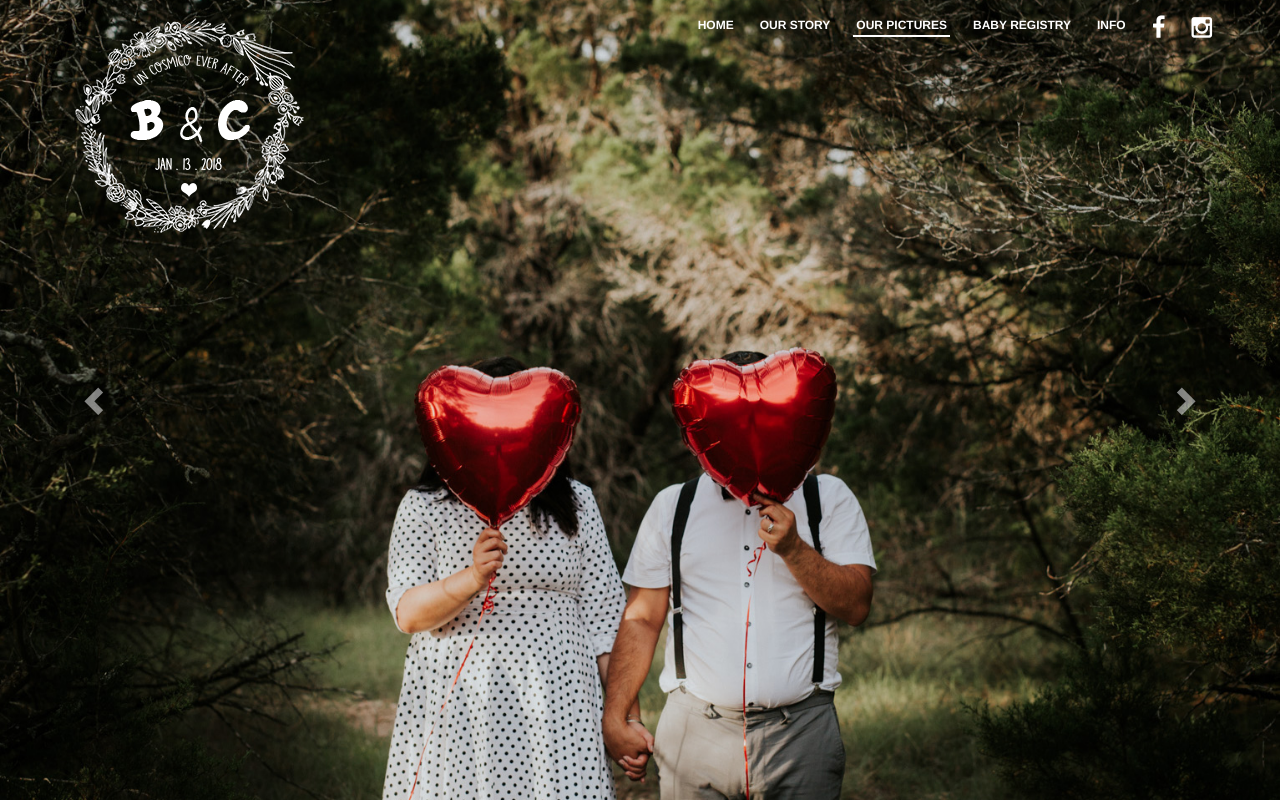
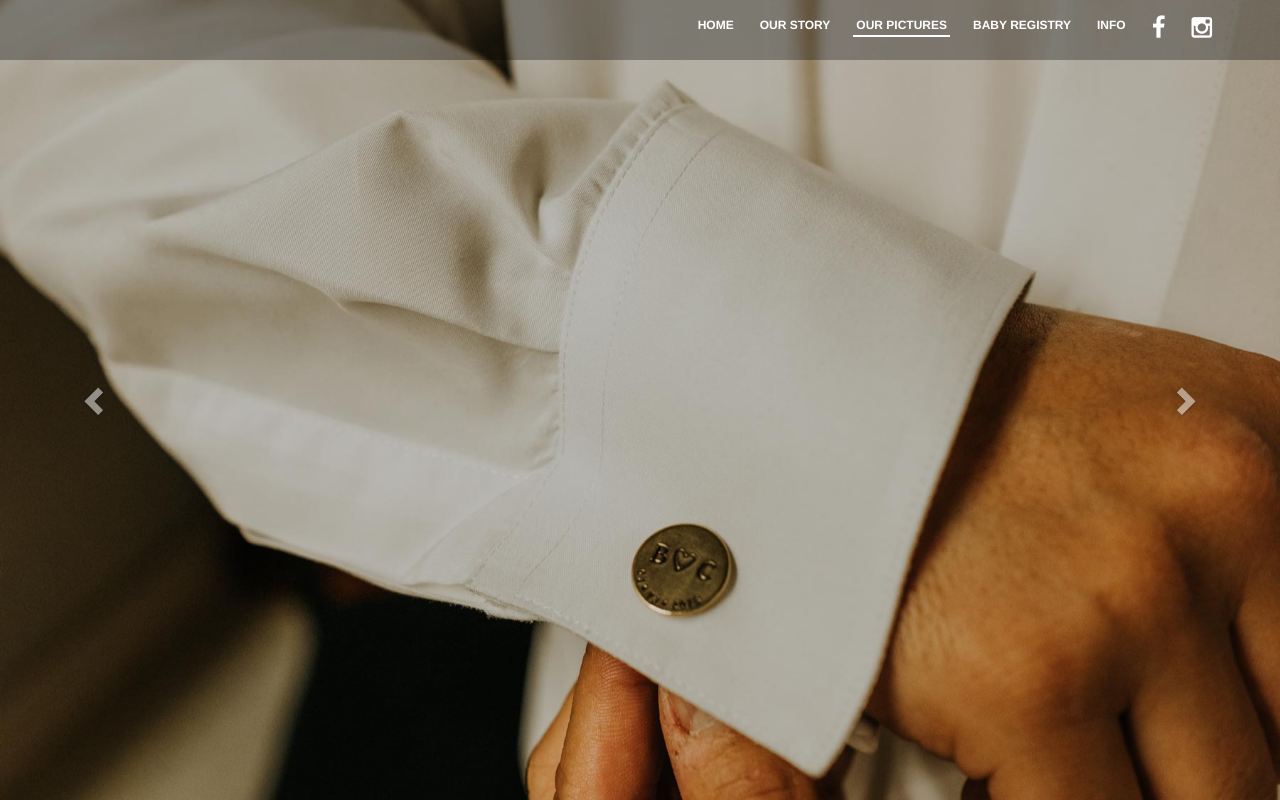
Before and after one commit to bradleygamboa/uncosmicoeverafter, a PHP site: page /photos.html in a window 1280 px wide. Run offline with PHP 8.4, Linux system fonts and the light colour scheme.

Commit message:
added wedding photos

```diff
--- a/app/assets/css/main.css
+++ b/app/assets/css/main.css
@@ -213,3 +213,6 @@ body {
 .black-nav li a{
   color: black!important;
 }
+.navbar{
+  background: rgba(0, 0, 0, 0.3);
+}
--- a/photos.html
+++ b/photos.html
@@ -27,14 +27,11 @@
     <div class="container">
       <div class="navbar-header">
         <button type="button" class="navbar-toggle" data-toggle="collapse" data-target="#main-nav">
-                    <span class="sr-only">Menu</span>
-                    <span class="icon-bar"></span>
-                    <span class="icon-bar"></span>
-                    <span class="icon-bar"></span>
-                </button>
-        <a href="index.html" class="navbar-brand">
-                    <img id="logo" class="img-responsive" src="app/assets/img/whitelogo.png" alt="Bradley and Cynthia Logo" />
-                </a>
+          <span class="sr-only">Menu</span>
+          <span class="icon-bar"></span>
+          <span class="icon-bar"></span>
+          <span class="icon-bar"></span>
+        </button>
       </div>
       <nav class="navbar-collapse collapse" id="main-nav" role="navigation">
         <ul class="nav navbar-nav navbar-right nav-text-light">
@@ -56,15 +53,43 @@
     <div class="carousel-inner">
       <div class="item active">
         <!-- Set the first background image using inline CSS below. -->
-        <div class="fill" style="background-image:url('app/assets/img/balloon.jpg');"></div>
+        <div class="fill" style="background-image:url('app/assets/img/our-pictures/wedding-1.jpg');"></div>
       </div>
       <div class="item">
         <!-- Set the second background image using inline CSS below. -->
-        <div class="fill" style="background-image:url('app/assets/img/dancing.jpg');"></div>
+        <div class="fill" style="background-image:url('app/assets/img/our-pictures/wedding-2.jpg');"></div>
       </div>
       <div class="item">
         <!-- Set the second background image using inline CSS below. -->
-        <div class="fill" style="background-image:url('app/assets/img/hands.jpg');"></div>
+        <div class="fill" style="background-image:url('app/assets/img/our-pictures/wedding-3.jpg');"></div>
+      </div>
+      <div class="item">
+        <!-- Set the second background image using inline CSS below. -->
+        <div class="fill" style="background-image:url('app/assets/img/our-pictures/wedding-4.jpg');"></div>
+      </div>
+      <div class="item">
+        <!-- Set the second background image using inline CSS below. -->
+        <div class="fill" style="background-image:url('app/assets/img/our-pictures/wedding-5.jpg');"></div>
+      </div>
+      <div class="item">
+        <!-- Set the second background image using inline CSS below. -->
+        <div class="fill" style="background-image:url('app/assets/img/our-pictures/wedding-6.jpg');"></div>
+      </div>
+      <div class="item">
+        <!-- Set the second background image using inline CSS below. -->
+        <div class="fill" style="background-image:url('app/assets/img/our-pictures/wedding-7.jpg');"></div>
+      </div>
+      <div class="item">
+        <!-- Set the second background image using inline CSS below. -->
+        <div class="fill" style="background-image:url('app/assets/img/our-pictures/wedding-8.jpg');"></div>
+      </div>
+      <div class="item">
+        <!-- Set the second background image using inline CSS below. -->
+        <div class="fill" style="background-image:url('app/assets/img/our-pictures/wedding-9.jpg');"></div>
+      </div>
+      <div class="item">
+        <!-- Set the second background image using inline CSS below. -->
+        <div class="fill" style="background-image:url('app/assets/img/our-pictures/wedding-10.jpg');"></div>
       </div>
     </div>
     <!-- Controls -->
```
Also changed, not shown: index.html (+6 -9 lines), info.html (+6 -8 lines), stories.html (+6 -9 lines), app/assets/img/hero/uncosmicoeverafter.jpg (added), app/assets/img/our-pictures/wedding-1.jpg (added), app/assets/img/our-pictures/wedding-10.jpg (added), app/assets/img/our-pictures/wedding-2.jpg (added), app/assets/img/our-pictures/wedding-3.jpg (added), app/assets/img/our-pictures/wedding-4.jpg (added), app/assets/img/our-pictures/wedding-5.jpg (added), app/assets/img/our-pictures/wedding-6.jpg (added), app/assets/img/our-pictures/wedding-7.jpg (added), app/assets/img/our-pictures/wedding-8.jpg (added), app/assets/img/our-pictures/wedding-9.jpg (added), 4 other files.
